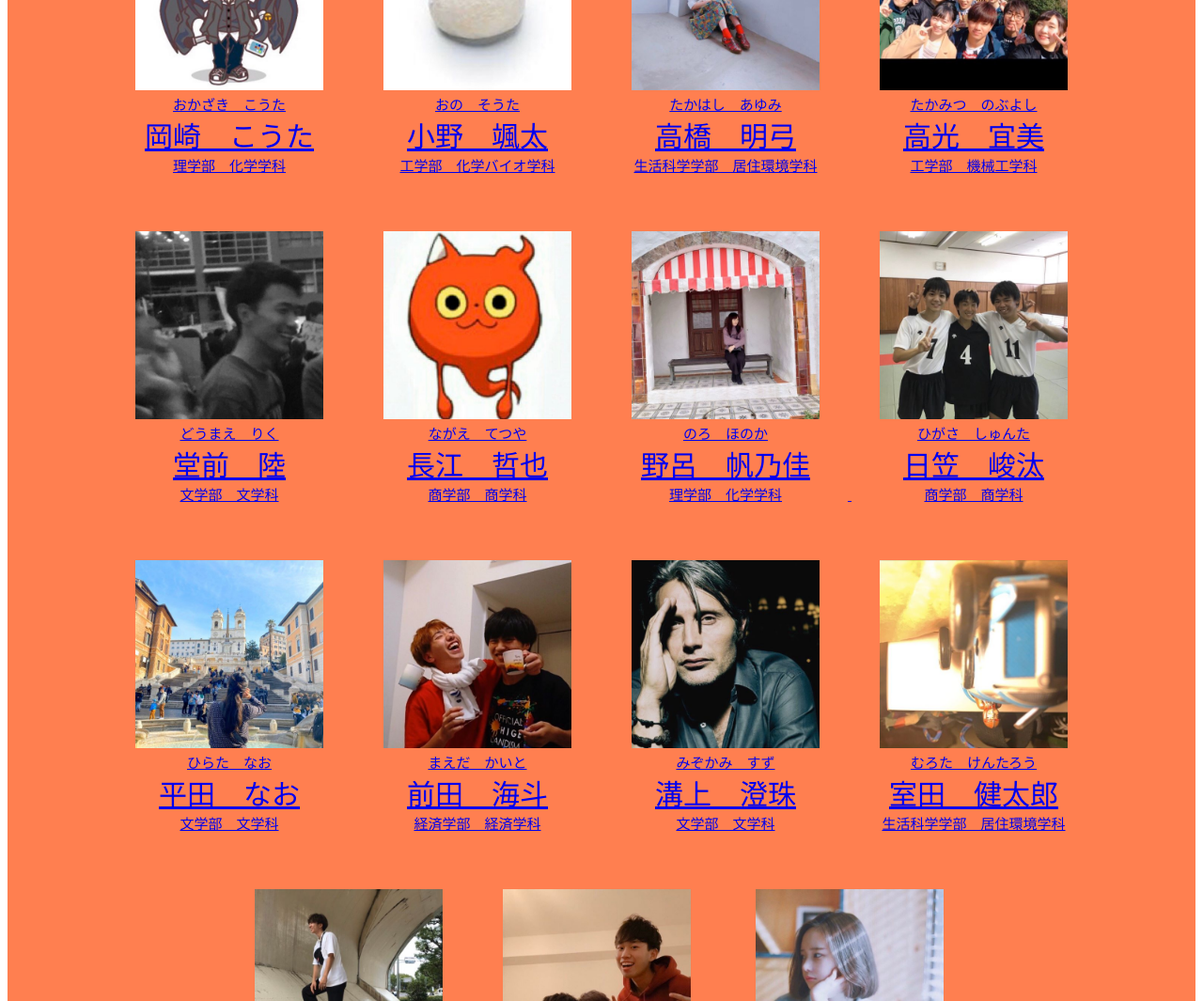
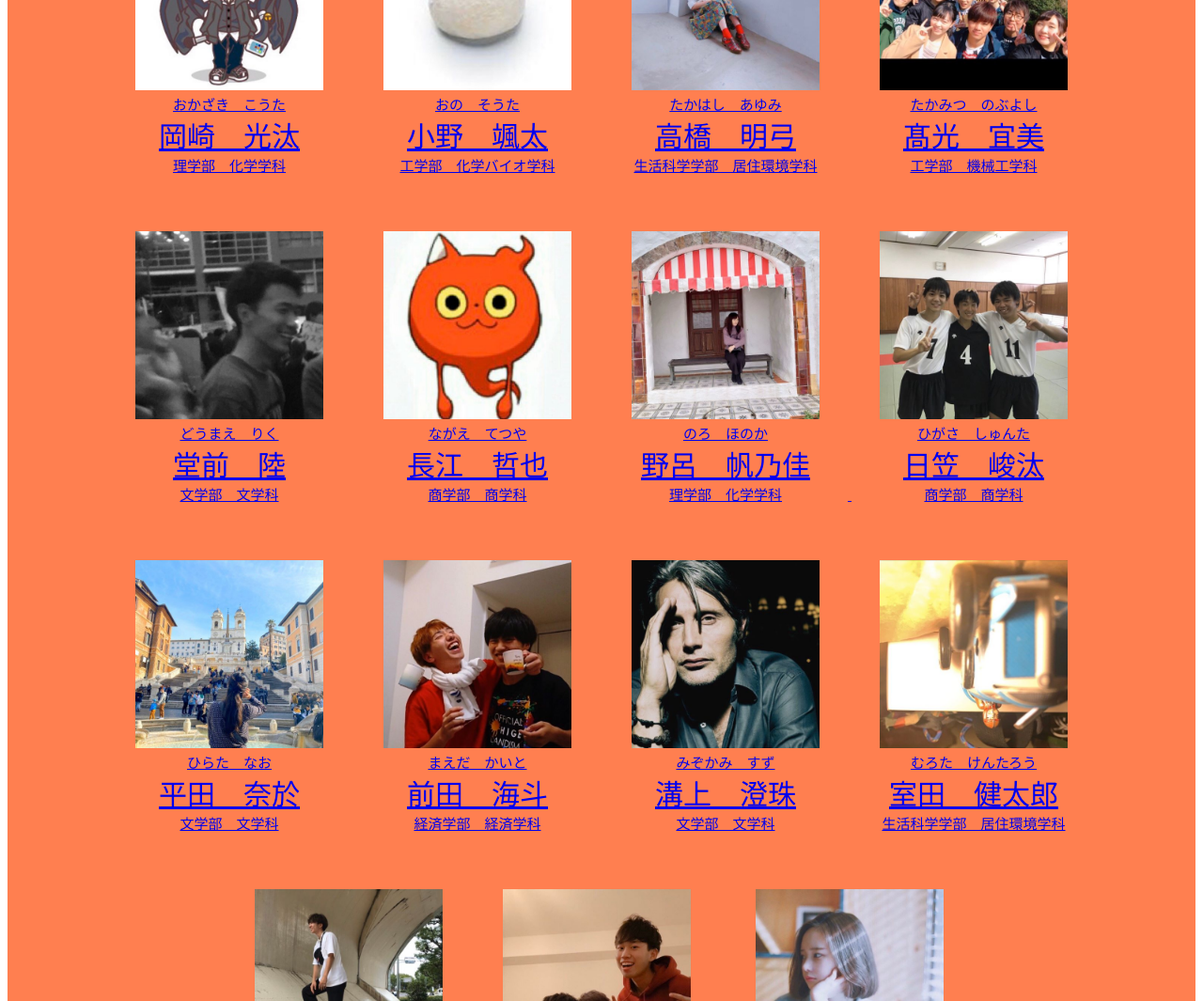
Before and after one commit to 1q2w3e-4r5t6y/haikyu, a plain HTML site: page index.html in a window 1280 px wide. Shown: the part 1080-2145 px from the top of the page at 94% size. Drawn offline with Linux system fonts and the light colour scheme.

Commit message:
Update index.html

```diff
--- a/index.html
+++ b/index.html
@@ -57,7 +57,7 @@
         <a href="https://1q2w3e-4r5t6y.github.io/haikyu_kouta/">
          <img src="kouta.jpg" width="200" height="200">
          <div class="kana_1">おかざき　こうた</div>
-         <div class="kanji_1">岡崎　こうた</div>
+         <div class="kanji_1">岡崎　光汰</div>
          <div class="gakubu_1">理学部　化学学科</div>
         </a>
       </li>
@@ -84,7 +84,7 @@
       <a href="https://1q2w3e-4r5t6y.github.io/hiakyu_nobu/">
        <img src="nobu.jpg" width="200" height="200">
        <div class="kana_1">たかみつ　のぶよし</div>
-       <div class="kanji_1">高光　宜美</div>
+       <div class="kanji_1">髙光　宜美</div>
        <div class="gakubu_1">工学部　機械工学科</div>
       </a>
     </li>
@@ -128,7 +128,7 @@
       <a href="https://1q2w3e-4r5t6y.github.io/haikyu_nao/">
        <img src="nao.jpg" width="200" height="200">
        <div class="kana_1">ひらた　なお</div>
-       <div class="kanji_1">平田　なお</div>
+       <div class="kanji_1">平田　奈於</div>
        <div class="gakubu_1">文学部　文学科</div>
       </a>
     </li>
```
